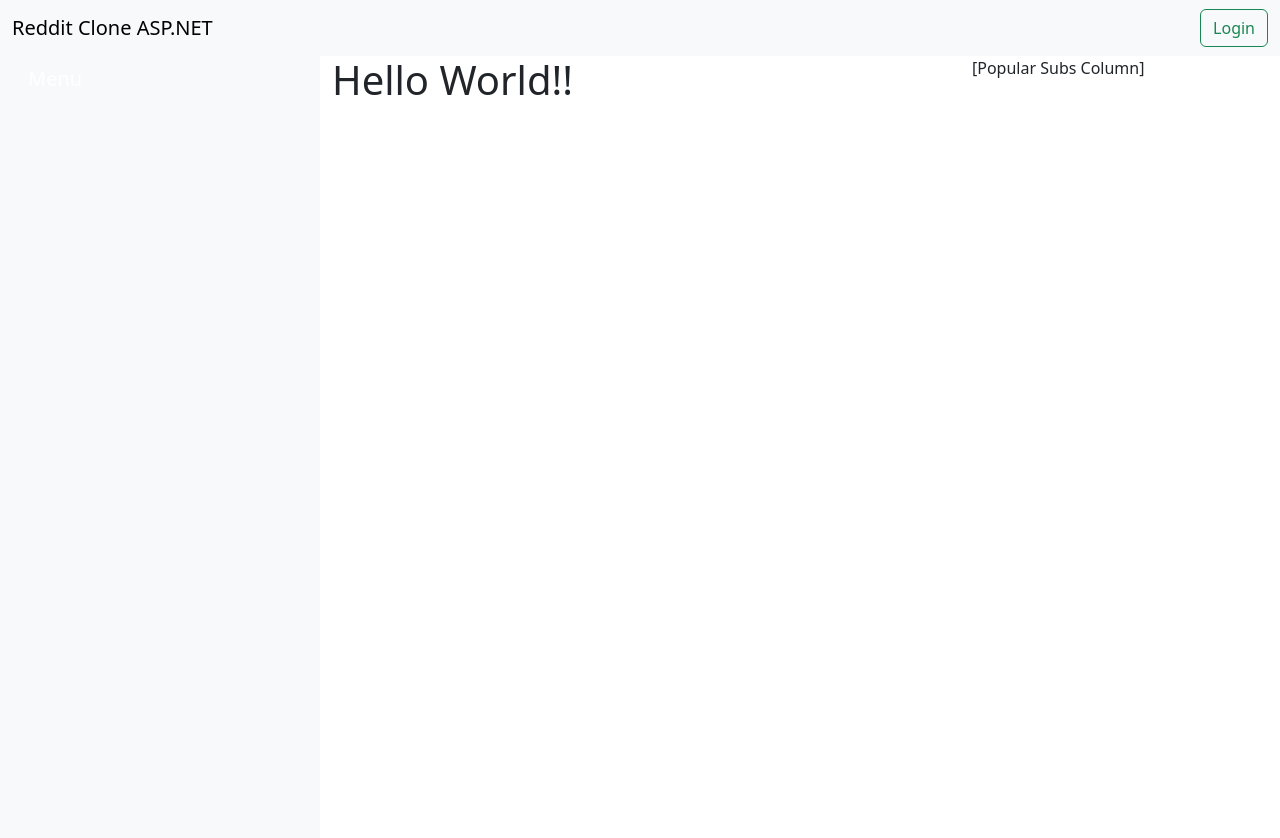
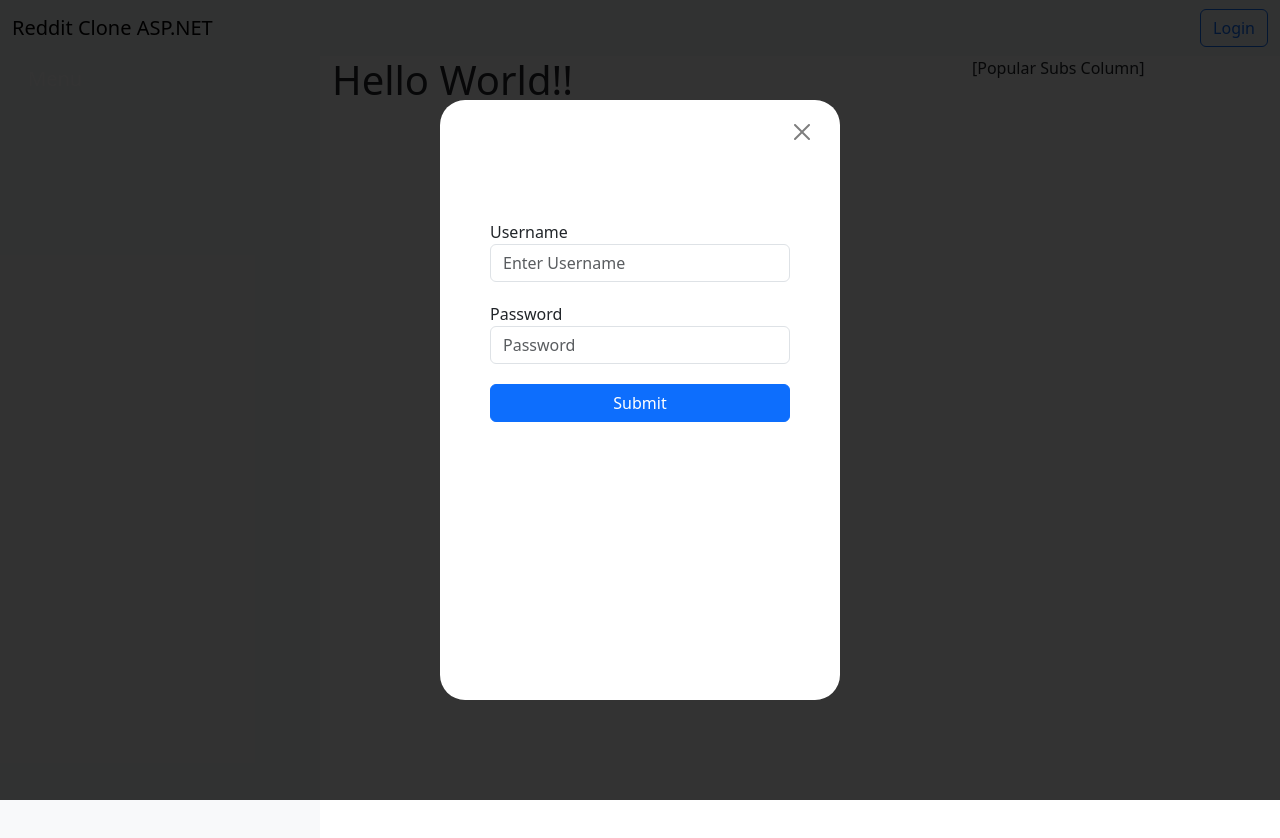
Before and after one commit to oloughlinc/reddit-clone-ASPNET, a plain HTML site: page wwwroot/index.html in a window 1280 px wide. Both pictures are taken after a click on the button "Login". Drawn offline with nearby package versions, Linux system fonts and the light colour scheme; no server answers.

Commit message:
login front mockup

```diff
--- a/wwwroot/css/site.css
+++ b/wwwroot/css/site.css
@@ -0,0 +1,40 @@
+.login-container {
+    position: absolute;
+    height: 100vh;
+    width: 100vw;
+    background-color: rgba(0, 0, 0, 0.8);
+    z-index: 1;
+
+    visibility: hidden;
+}
+
+.login-form-bg {
+    position: relative;
+    margin: 0 auto;
+    top: 50%;
+    transform: translate(0, -50%);
+    padding: 0;
+    border-radius: 25px;
+    height: 600px;
+    width: 400px;
+    background-color: white;
+}
+
+.login-form {
+    margin-left: 50px;
+    margin-right: 50px;
+    padding-top: 100px;
+}
+
+.login-form .btn-close {
+    position: fixed;
+    transform: translateY(-100px) translateX(300px);
+}
+
+.login-form .form-group {
+    margin-top: 20px;
+}
+
+.login-form .btn {
+    width: 100%;
+}
--- a/wwwroot/index.html
+++ b/wwwroot/index.html
@@ -9,12 +9,36 @@
 </head>
 <body>
     <script src="https://cdn.jsdelivr.net/npm/bootstrap@5.3.1/dist/js/bootstrap.bundle.min.js" integrity="sha384-HwwvtgBNo3bZJJLYd8oVXjrBZt8cqVSpeBNS5n7C8IVInixGAoxmnlMuBnhbgrkm" crossorigin="anonymous"></script>
+    <script src="js/site.js" asp-append-version="true"></script>
+
+    <div class="login-container" id="login">
+      <div class="login-form-bg">
+        <div class="login-form">
+        <form>
+          <button type="reset" class="btn-close" onclick="hideLogin()"></button>
+          <div class="form-group">
+            <label for="username">Username</label>
+            <input type="email" class="form-control" id="username" placeholder="Enter Username">
+          </div>
+          <div class="form-group">
+            <label for="password">Password</label>
+            <input type="password" class="form-control" id="password" placeholder="Password">
+          </div>
+          <div class="form-group">
+            <button type="submit" class="btn btn-primary">Submit</button>
+          </div>
+        </form>
+        </div>
+
+      </div>
+    </div>
+
 
     <nav class="navbar bg-body-tertiary">
         <div class="container-fluid">
           <a class="navbar-brand" href="/wwwroot/index.html">Reddit Clone ASP.NET</a>
           <div class="d-flex">
-            <button class="btn btn-outline-success" type="submit">Login</button>
+            <button class="btn btn-outline-primary" type="submit" onclick="showLogin()">Login</button>
           </div>
         </div>
     </nav>
@@ -37,7 +61,7 @@
 
             <h1>Hello World!!</h1>
             <div id="body"></div>
-            <script src="js/site.js" asp-append-version="true"></script>
+
             <script type="text/javascript">
                 getPosts();
             </script>
--- a/wwwroot/js/site.js
+++ b/wwwroot/js/site.js
@@ -128,3 +128,13 @@ function _displayCommentsRecurse(item, depth) {
     })
 
 }
+
+function showLogin() {
+    const loginForm = document.getElementById("login");
+    loginForm.style.visibility = "visible"
+}
+
+function hideLogin() {
+    const loginForm = document.getElementById("login");
+    loginForm.style.visibility = "hidden"
+}
```
